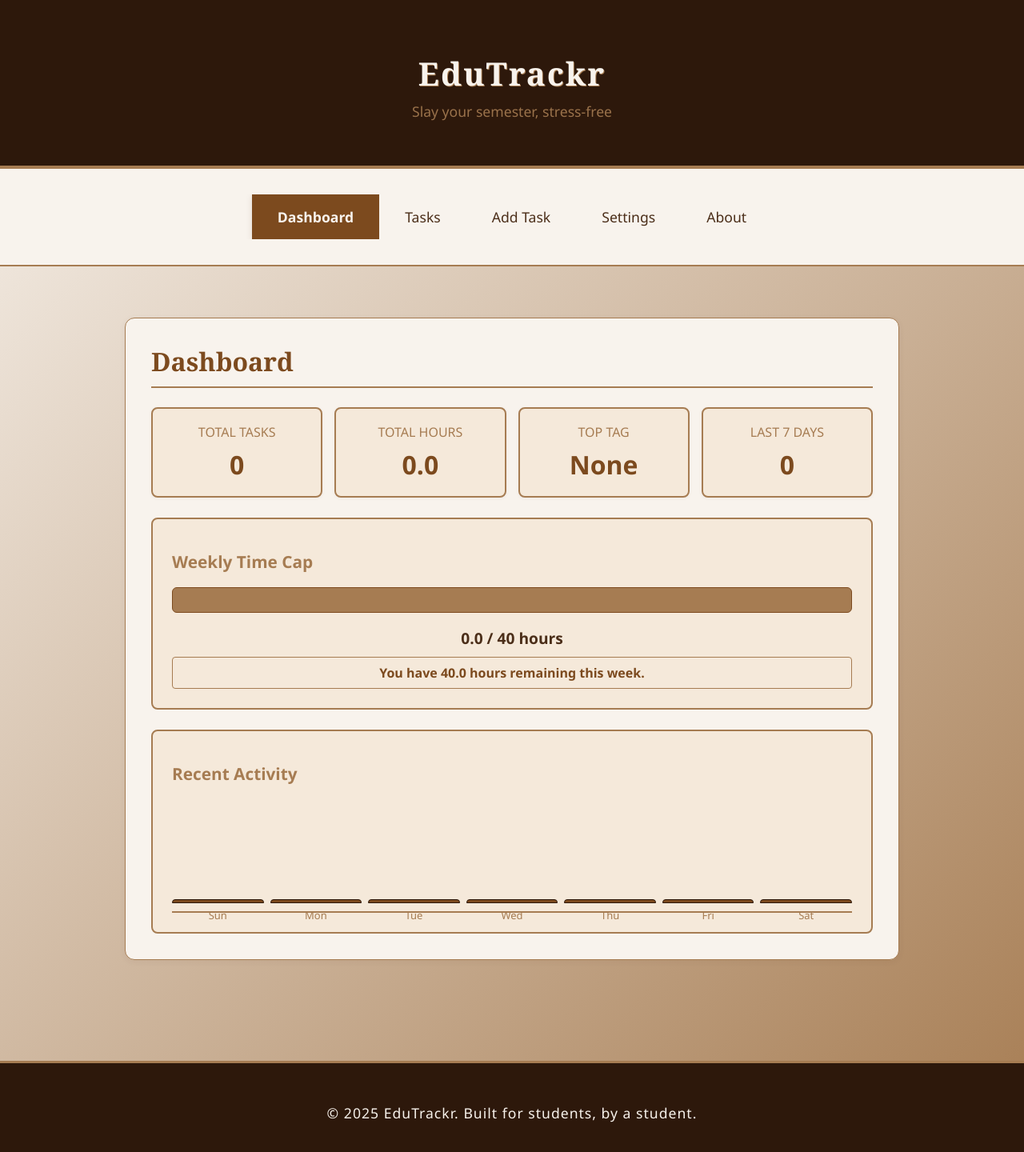
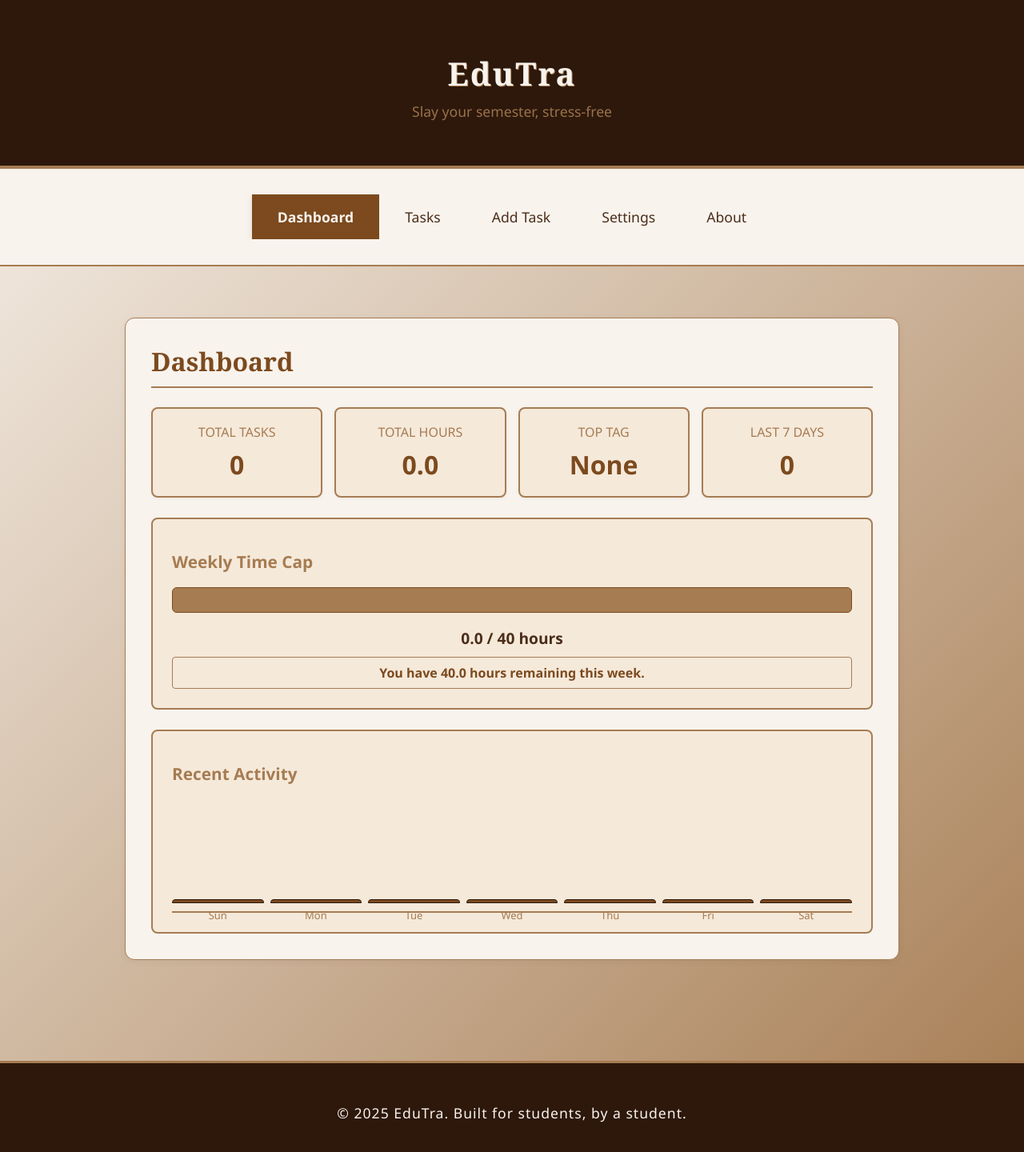
Before and after one commit to dianahshimwa/campus-life-planner, a plain HTML site: page index.html in a window 1280 px wide. Shown: the whole page at 80% size. Drawn offline with Linux system fonts and the light colour scheme.

Commit message:
Changed project name

```diff
--- a/index.html
+++ b/index.html
@@ -4,13 +4,13 @@
     <meta charset="UTF-8" />
     <link rel="icon" type="image/svg+xml" href="/vite.svg" />
     <meta name="viewport" content="width=device-width, initial-scale=1.0" />
-    <title>EduTrackr</title>
+    <title>EduTra</title>
     <link rel="stylesheet" href="./styles/main.css" />
   </head>
   <body>
     <header>
       <div class="container">
-        <h1>EduTrackr</h1>
+        <h1>EduTra</h1>
         <p class="subtitle">Slay your semester, stress-free</p>
       </div>
     </header>
@@ -268,7 +268,7 @@
           <h2 id="about-heading">About EduTrackr</h2>
           <div class="about-content">
             <p>
-              EduTrackr is your ultimate campus life planner designed to help students stay focused, organized and in control through our their semester, without stress.
+              EduTra is your ultimate campus life planner designed to help students stay focused, organized and in control through our their semester, without stress.
             </p>
             <h3>Features</h3>
             <ul>
@@ -321,7 +321,7 @@
     </main>
     <footer>
       <div class="container">
-        <p>&copy; 2025 EduTrackr. Built for students, by a student.</p>
+        <p>&copy; 2025 EduTra. Built for students, by a student.</p>
       </div>
     </footer>
     <div role="status" aria-live="assertive" aria-atomic="true" class="sr-only" id="alert-region"></div>
```
Also changed, not shown: README.md.
